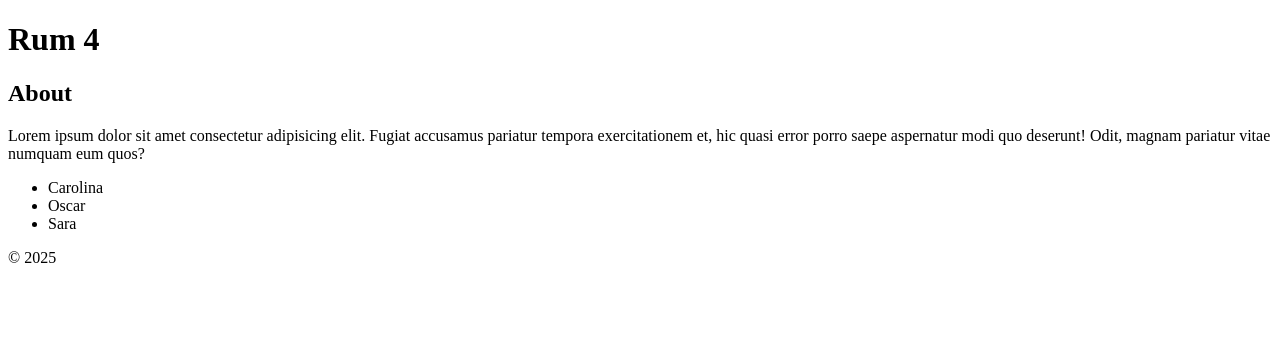
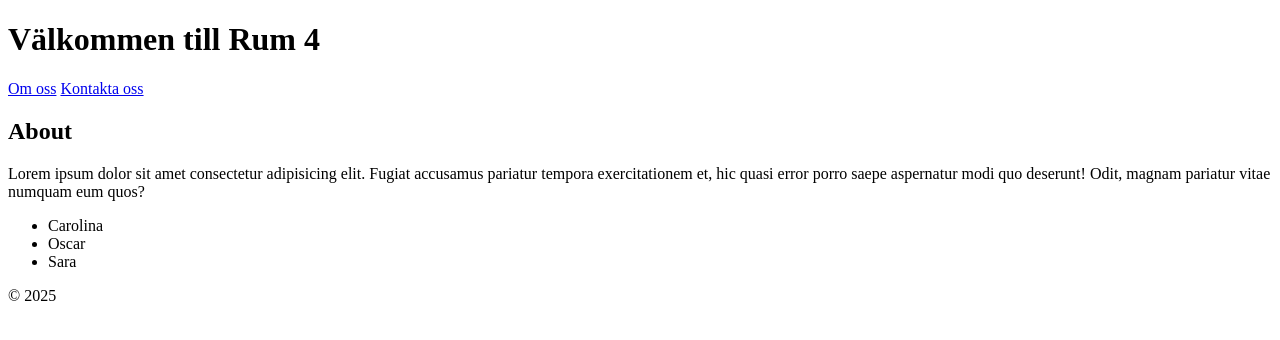
Before and after one commit to niloscar/uppgift-1, a plain HTML site: page about.html in a window 1280 px wide. Drawn offline with Linux system fonts and the light colour scheme.

Commit message:
Fixed indents and added header to About

```diff
--- a/about.html
+++ b/about.html
@@ -7,7 +7,11 @@
 </head>
 <body>
   <header>
-        <h1>Rum 4</h1>
+    <h1>Välkommen till Rum 4</h1>
+    <nav>
+      <a href="about.html">Om oss</a>
+      <a href="contact.html">Kontakta oss</a>
+    </nav>
   </header>
   <main>
     <h2>About</h2>
```
Lines whose indentation alone changed are shown as unchanged.
